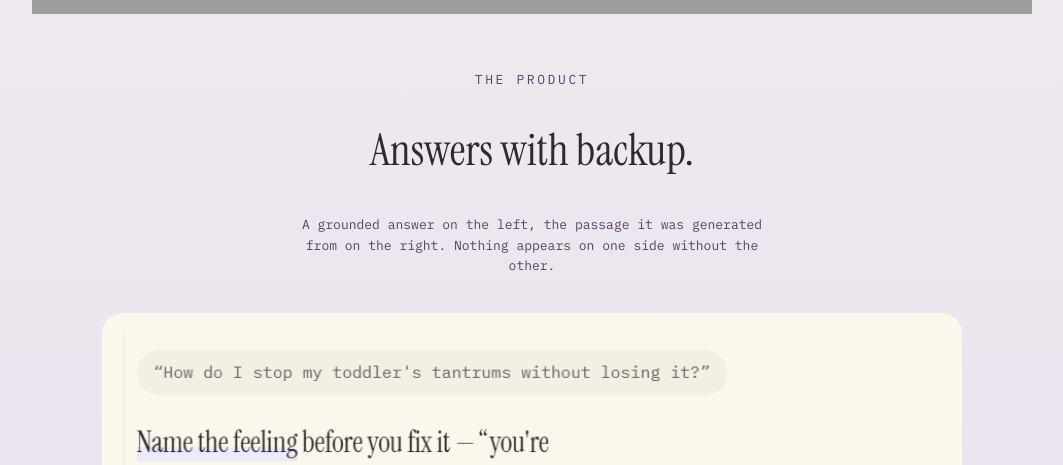
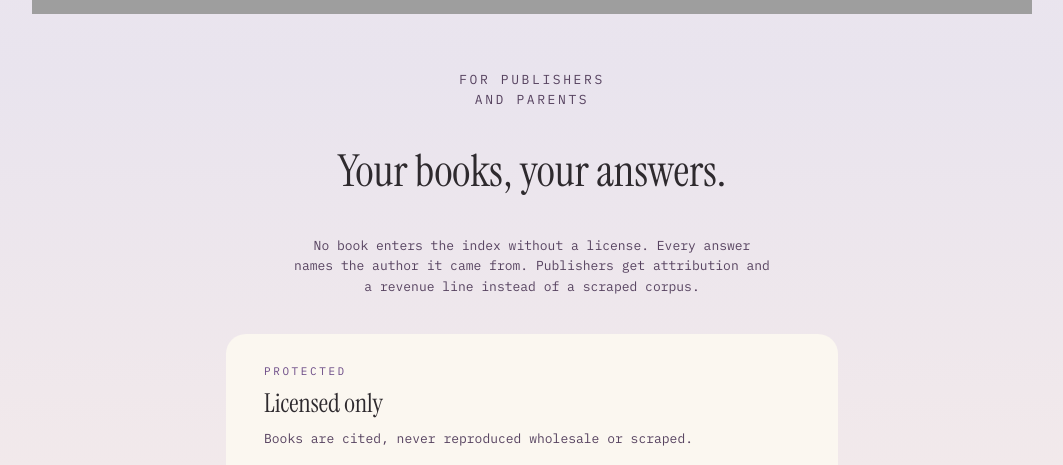
Before and after one commit to shannonj06/LorelAI, a React (Vite) app in the folder lorel-ai-frontend/: page / in a window 1280 px wide. Shown: the part 2307-2772 px from the top of the page, without its empty margins (108-1171 px from the left). Built offline with nearby package versions, Linux system fonts and the light colour scheme; no server answers; grey boxes are pictures that could not be loaded.

Commit message:
structural fixes

```diff
--- a/lorel-ai-frontend/src/components/paper_page.jsx
+++ b/lorel-ai-frontend/src/components/paper_page.jsx
@@ -1,6 +1,4 @@
 import paper from "../assets/paper_strip.svg";
-import response from "../assets/response_image.svg";
-import info from "../assets/info2_img.svg";
 
 function PaperPage() {
   return (
@@ -39,16 +37,6 @@ function PaperPage() {
         </div>
       </div>
 
-      <div className="info_page_1">
-        <p className="small-heading">the product</p>
-        <h1 className="big_heading">Answers with backup.</h1>
-        <p>
-          A grounded answer on the left, the passage it was generated from on the
-          right. Nothing appears on one side without the other.
-        </p>
-        <img src={response} alt="A LorelAI answer shown beside its source passage" />
-      </div>
-
       <div className="info_page_2">
         <p className="small-heading">
           for publishers <br />
@@ -60,7 +48,23 @@ function PaperPage() {
           author it came from. Publishers get attribution and a revenue line
           instead of a scraped corpus.
         </p>
-        <img src={info} alt="How licensed titles flow into LorelAI" />
+        <div className="license-card">
+          <div className="license-item">
+            <p className="license-eyebrow">protected</p>
+            <h3>Licensed only</h3>
+            <p className="license-detail">
+              Books are cited, never reproduced wholesale or scraped.
+            </p>
+          </div>
+
+          <div className="license-item">
+            <p className="license-eyebrow">attributed</p>
+            <h3>Named every time</h3>
+            <p className="license-detail">
+              Title, author, and page shown on every answer.
+            </p>
+          </div>
+        </div>
       </div>
     </section>
   );
--- a/lorel-ai-frontend/src/index.css
+++ b/lorel-ai-frontend/src/index.css
@@ -249,13 +249,11 @@ img {
 }
 
 /* ---------- Product / info sections ---------- */
-.info_page_1,
 .info_page_2 {
   padding: 56px 24px;
   text-align: center;
 }
 
-.info_page_1 > p,
 .info_page_2 > p {
   font-family: var(--mono);
   font-size: 13px;
@@ -265,18 +263,45 @@ img {
   margin: 0 auto 36px;
 }
 
-.info_page_1 img,
-.info_page_2 img {
-  display: block;
+.license-card {
   width: 100%;
-  max-width: 860px;
-  height: auto;
+  max-width: 612px;
   margin: 0 auto;
+  padding: 30px 38px;
+  background: var(--cream);
   border-radius: 20px;
+  text-align: left;
 }
 
-.info_page_2 img {
-  max-width: 720px;
+.license-item + .license-item {
+  margin-top: 26px;
+  padding-top: 26px;
+  border-top: 1px solid rgba(87, 67, 96, 0.16);
+}
+
+.license-eyebrow {
+  font-family: var(--mono);
+  text-transform: uppercase;
+  letter-spacing: 2.6px;
+  font-size: 11px;
+  color: var(--accent);
+  margin: 0 0 10px;
+}
+
+.license-item h3 {
+  font-family: var(--serif);
+  font-size: clamp(20px, 2.6vw, 26px);
+  line-height: 1.2;
+  color: var(--ink);
+  margin: 0 0 10px;
+}
+
+.license-detail {
+  font-family: var(--mono);
+  font-size: clamp(11px, 1.25vw, 13px);
+  line-height: 1.5;
+  color: var(--label);
+  margin: 0;
 }
 
 /* ---------- Waitlist ---------- */
@@ -483,6 +508,10 @@ img {
     font-size: 13px;
   }
 
+  .license-card {
+    padding: 26px 24px;
+  }
+
   .wait-card {
     aspect-ratio: auto;
     background: var(--cream);
```
